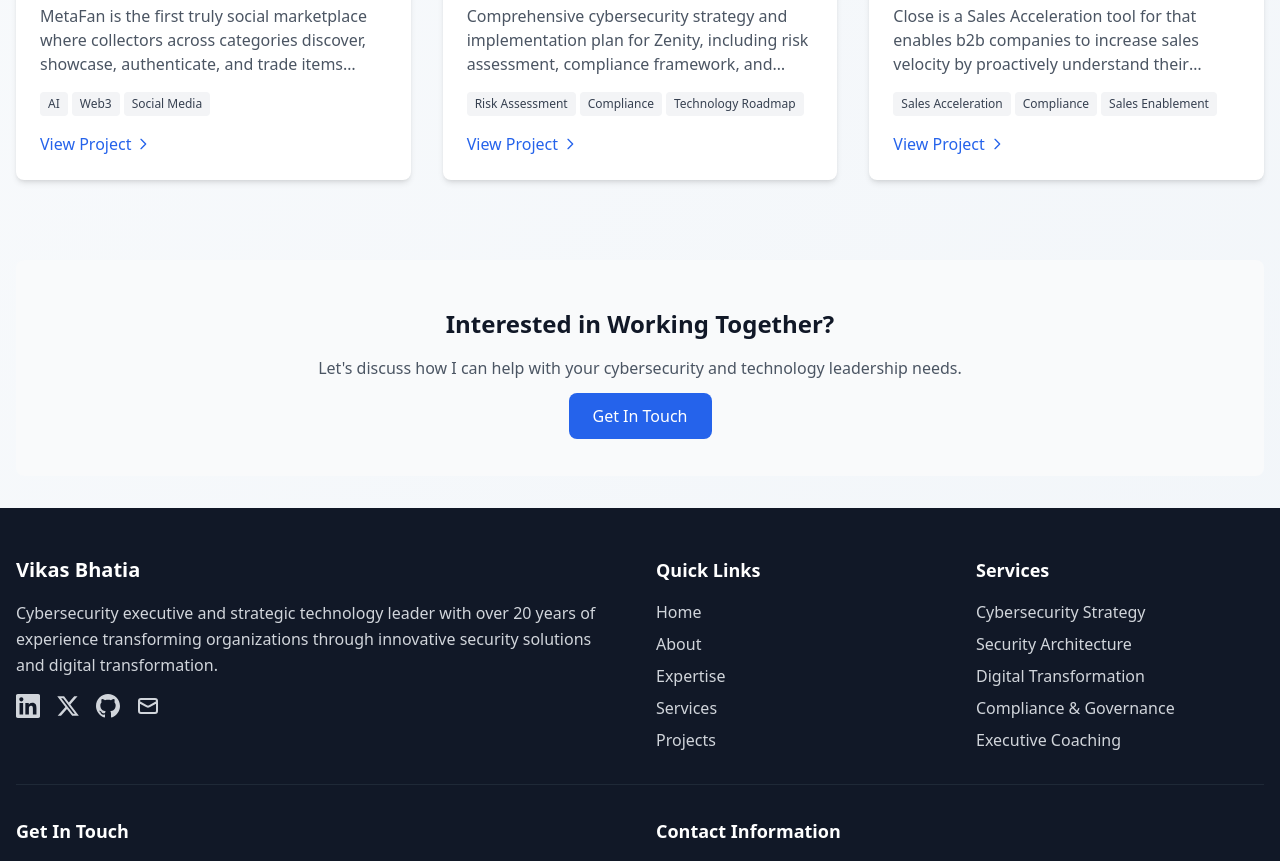
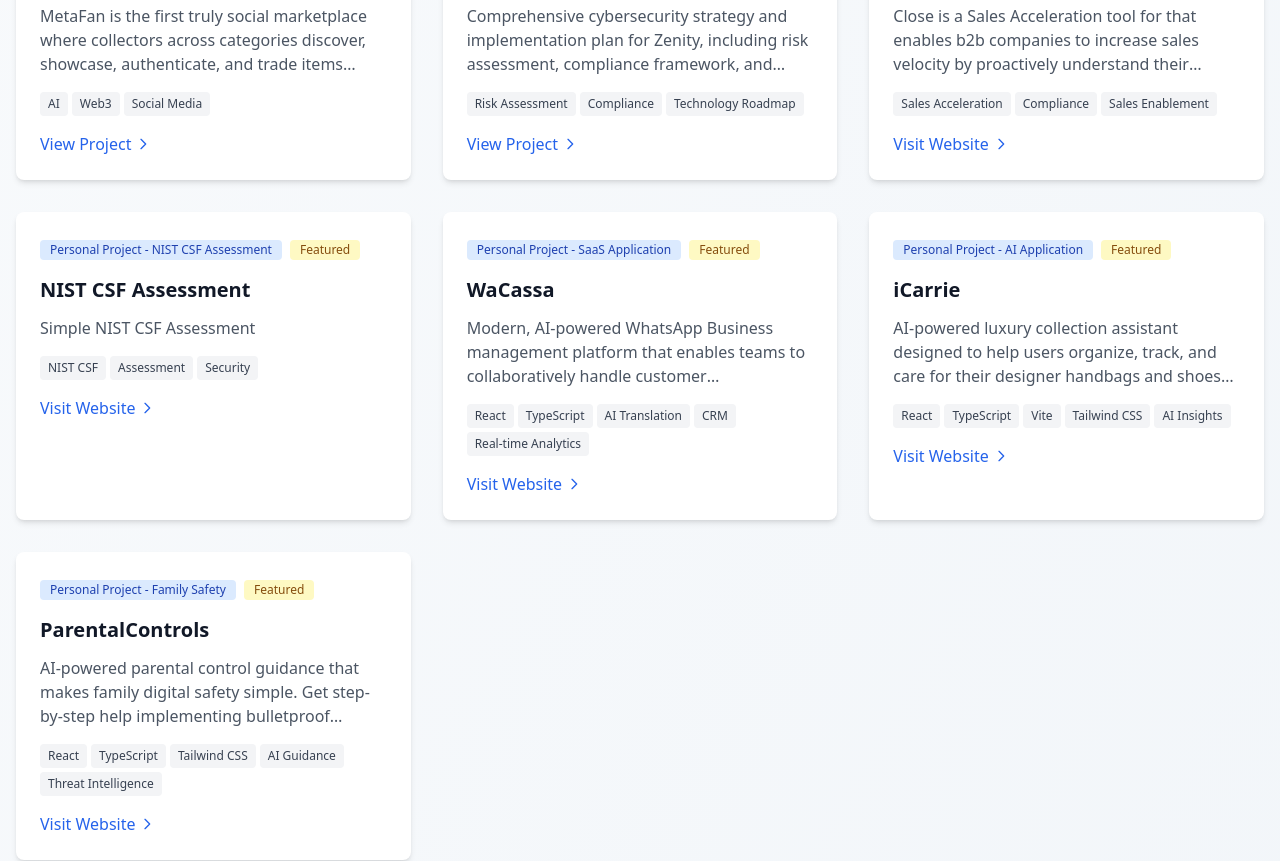
Before and after one commit to veebeeyoukay/vikas-bhatia-portfolio, a React (Vite) app: page /projects in a window 1280 px wide. Shown: the part 420-1281 px from the top of the page. Built offline with nearby package versions, Linux system fonts and the light colour scheme.

Commit message:
Update project listings on ProjectsLandingPage with new entries and modify link behavior for project URLs

```diff
--- a/src/pages/ProjectsLandingPage.tsx
+++ b/src/pages/ProjectsLandingPage.tsx
@@ -27,8 +27,50 @@
       category: 'Personal Project - SaaS Application',
       technologies: ['Sales Acceleration', 'Compliance', 'Sales Enablement'],
       featured: true,
-      imageUrl: 'https://www.closegrc.com/wp-content/uploads/2025/07/CloseGRC-Logo-1.png'
-    }// Future projects will be added here
+      imageUrl: 'https://www.closegrc.com/wp-content/uploads/2025/07/CloseGRC-Logo-1.png',
+      url: 'https://closegrc.com'
+    },
+    {
+      id: 'NIST CSF Assessment',
+      title: 'NIST CSF Assessment',
+      description: 'Simple NIST CSF Assessment',
+      category: 'Personal Project - NIST CSF Assessment',
+      technologies: ['NIST CSF', 'Assessment', 'Security'],
+      featured: true,
+      imageUrl: '/api/placeholder/400/250',
+      url: 'https://nist-guardian-muse.lovable.app/'
+    },
+    {
+      id: 'wacassa',
+      title: 'WaCassa',
+      description: 'Modern, AI-powered WhatsApp Business management platform that enables teams to collaboratively handle customer conversations with built-in bilingual support (English/Spanish).',
+      category: 'Personal Project - SaaS Application',
+      technologies: ['React', 'TypeScript', 'AI Translation', 'CRM', 'Real-time Analytics'],
+      featured: true,
+      imageUrl: '/api/placeholder/400/250',
+      url: 'https://wacassa.netlify.app'
+    },
+    {
+      id: 'icarrie',
+      title: 'iCarrie',
+      description: 'AI-powered luxury collection assistant designed to help users organize, track, and care for their designer handbags and shoes with smart insights and personalized recommendations.',
+      category: 'Personal Project - AI Application',
+      technologies: ['React', 'TypeScript', 'Vite', 'Tailwind CSS', 'AI Insights'],
+      featured: true,
+      imageUrl: '/api/placeholder/400/250',
+      url: 'https://icarrie.netlify.app'
+    },
+    {
+      id: 'parentalcontrols',
+      title: 'ParentalControls',
+      description: 'AI-powered parental control guidance that makes family digital safety simple. Get step-by-step help implementing bulletproof protection across all devices.',
+      category: 'Personal Project - Family Safety',
+      technologies: ['React', 'TypeScript', 'Tailwind CSS', 'AI Guidance', 'Threat Intelligence'],
+      featured: true,
+      imageUrl: '/api/placeholder/400/250',
+      url: 'https://parentalcontrols.netlify.app'
+    }
+    // Future projects will be added here
   ];
 
   return (
@@ -81,6 +123,19 @@
                   </div>
                 </div>
 
+                {project.url ? (
+                  <a
+                    href={project.url}
+                    target="_blank"
+                    rel="noopener noreferrer"
+                    className="inline-flex items-center text-blue-600 hover:text-blue-700 font-medium"
+                  >
+                    Visit Website
+                    <svg className="w-4 h-4 ml-1" fill="none" stroke="currentColor" viewBox="0 0 24 24">
+                      <path strokeLinecap="round" strokeLinejoin="round" strokeWidth={2} d="M9 5l7 7-7 7" />
+                    </svg>
+                  </a>
+                ) : (
                   <Link
                     to={`/projects/${project.id}`}
                     className="inline-flex items-center text-blue-600 hover:text-blue-700 font-medium"
@@ -90,6 +145,7 @@
                       <path strokeLinecap="round" strokeLinejoin="round" strokeWidth={2} d="M9 5l7 7-7 7" />
                     </svg>
                   </Link>
+                )}
               </div>
             </div>
           ))}
```
Also changed, not shown: 6 other files (tests, documents, lock files or other folders). Lines whose indentation alone changed are shown as unchanged.
